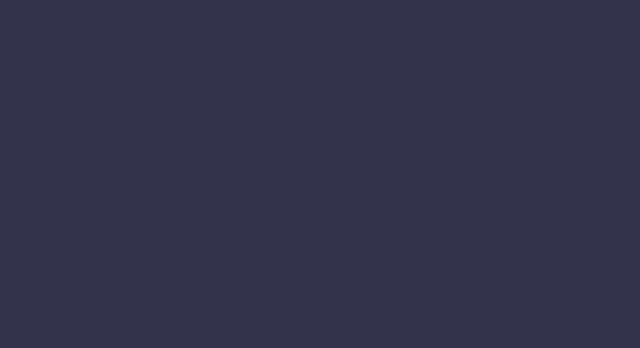
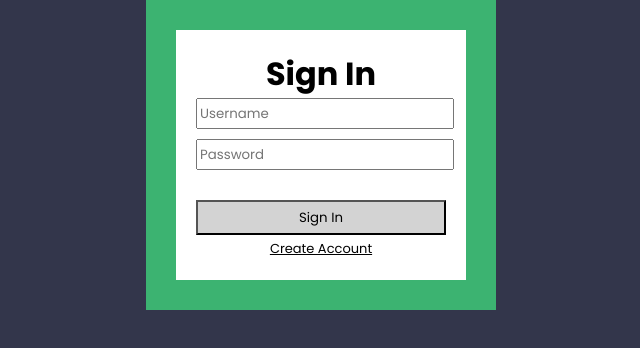
Before and after one commit to evanstice/CareSync, a React (Vite) app in the folder frontend/: page / in a window 1280 px wide. Before the commit this address had no page. Shown: the top 348 px of the page, without its empty margins (319-959 px from the left). Built offline with nearby package versions, Linux system fonts and the light colour scheme.

Commit message:
Updated formating of files for login and create account. Default page is login page.

```diff
--- a/frontend/src/App.jsx
+++ b/frontend/src/App.jsx
@@ -1,5 +1,5 @@
-import Login from './components/Login';
-import CreateAccount from './components/CreateAccount';
+import Login from './components/Login/Login';
+import CreateAccount from './components/CreateAccount/CreateAccount';
 import TasksPage from './pages/TasksPage';
 import HomePage from './pages/HomePage'
 import NavBar from './components/Navbar/NavBar';
@@ -9,6 +9,7 @@ function App() {
   return (
     <Router>
       <Routes>
+        <Route path="" element={<Login />} />
         <Route path="/login" element={<Login />} />
         <Route path="/create-account" element={<CreateAccount />} />
         <Route path="/home" element={<HomePage />} />
```
Also changed, not shown: frontend/src/pages/CreateAcctPage.jsx (+11 -0 lines), frontend/src/pages/LoginPage.jsx (+12 -0 lines), frontend/src/components/CreateAccount/CreateAccount.jsx (renamed from frontend/src/components/CreateAccount.jsx), frontend/src/components/Login/Login.jsx (renamed from frontend/src/components/Login.jsx).
